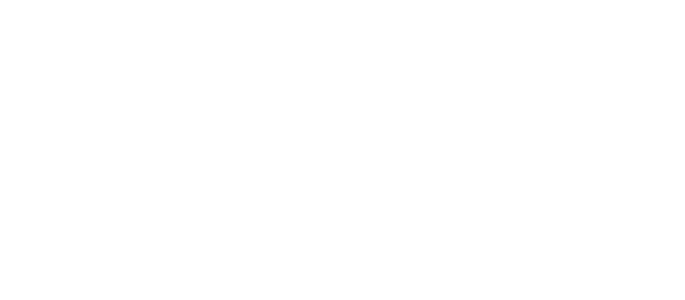
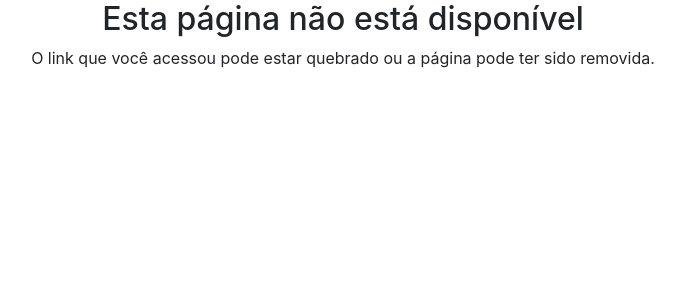
Before and after one commit to ThiagoSegadilha/InstaPets, an Angular app: page / in a window 1280 px wide. Shown: the top 300 px of the page, without its empty margins (297-982 px from the left). Built offline with nearby package versions, Linux system fonts and the light colour scheme.

Commit message:
adicionando um componente para rota inexistentes

```diff
--- a/src/app/app.module.ts
+++ b/src/app/app.module.ts
@@ -5,6 +5,7 @@
 import {FotosModule} from "./fotos/fotos.module";
 import {AppRoutingModule} from "./app.routing.module";
 import {RouterModule} from "@angular/router";
+import {ErrosModule} from "./erros/erros.module";
 
 @NgModule({
   declarations: [
@@ -14,7 +15,7 @@
     BrowserModule,
     FotosModule,
     AppRoutingModule,
-    RouterModule
+    ErrosModule
   ],
   providers: [],
   bootstrap: [AppComponent]
--- a/src/app/app.routing.module.ts
+++ b/src/app/app.routing.module.ts
@@ -3,10 +3,12 @@
 
 import { FotoListaComponent } from "./fotos/foto-lista/foto-lista.component";
 import { FotoFormComponent } from "./fotos/foto-form/foto-form.component";
+import {NotFoundComponent} from "./erros/not-found/not-found.component";
 
 const routes: Routes = [
   {path: 'user/flavio', component: FotoListaComponent},
-  {path: 'p/add', component: FotoFormComponent}
+  {path: 'p/add', component: FotoFormComponent},
+  {path: '**', component: NotFoundComponent}
 ];
 
 @NgModule({
--- /dev/null
+++ b/src/app/erros/not-found/not-found.component.html
@@ -0,0 +1,7 @@
+<div class="text-center">
+  <h2>Esta página não está disponível</h2>
+  <p>
+    O link que você acessou pode estar quebrado ou
+    a página pode ter sido removida.
+  </p>
+</div>
--- /dev/null
+++ b/src/app/erros/not-found/not-found.component.ts
@@ -0,0 +1,15 @@
+import { Component, OnInit } from '@angular/core';
+
+@Component({
+  selector: 'app-not-found',
+  templateUrl: './not-found.component.html',
+  styleUrls: ['./not-found.component.css']
+})
+export class NotFoundComponent implements OnInit {
+
+  constructor() { }
+
+  ngOnInit() {
+  }
+
+}
```
Also changed, not shown: src/app/erros/erros.module.ts (added, +11 -0 lines), src/app/erros/not-found/not-found.component.css (added).
